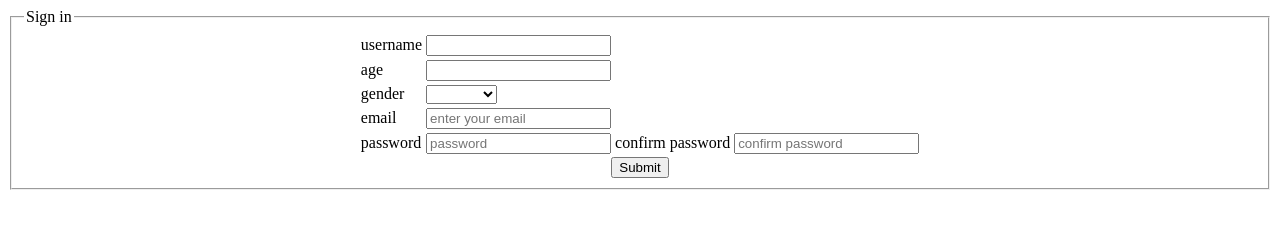
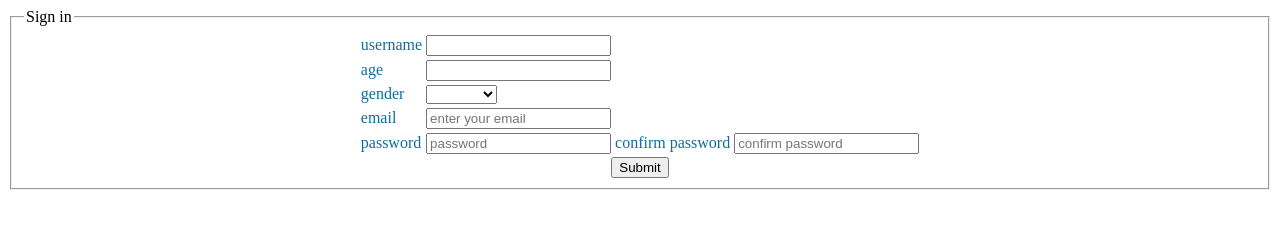
Before and after one commit to duyanhDaai/duyanhDaai.github.io, a plain HTML site: page week 2/form.html in a window 1280 px wide. Drawn offline with Linux system fonts and the light colour scheme.

Commit message:
Update form.html

```diff
--- a/week 2/form.html
+++ b/week 2/form.html
@@ -3,6 +3,11 @@
     <title>Form Demo</title>
 </head>
 <body>
+    <style>
+        label {
+            color: rgb(14, 109, 160);
+        }
+    </style>
     <form action="">
 
         <fieldset>
```
